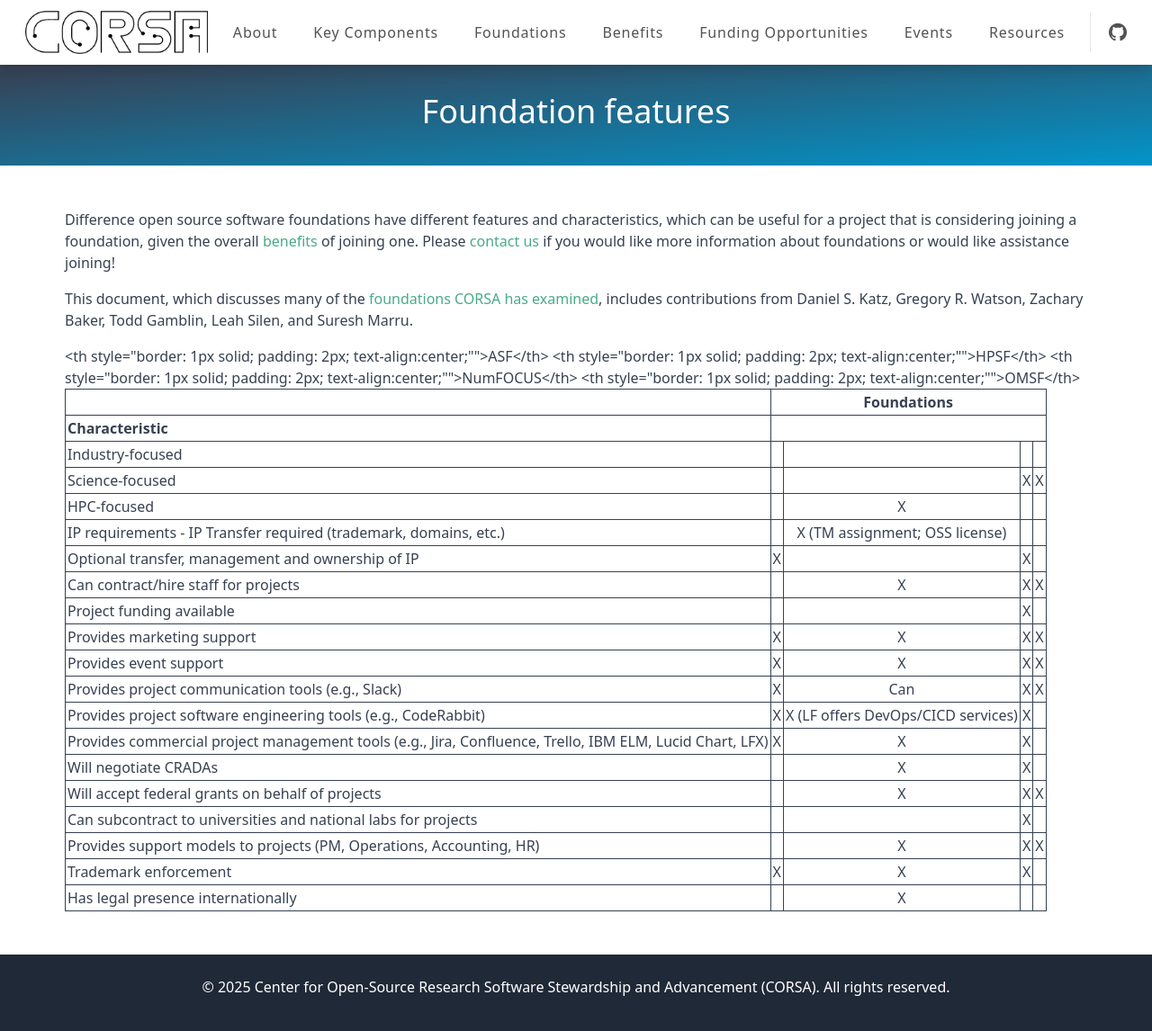
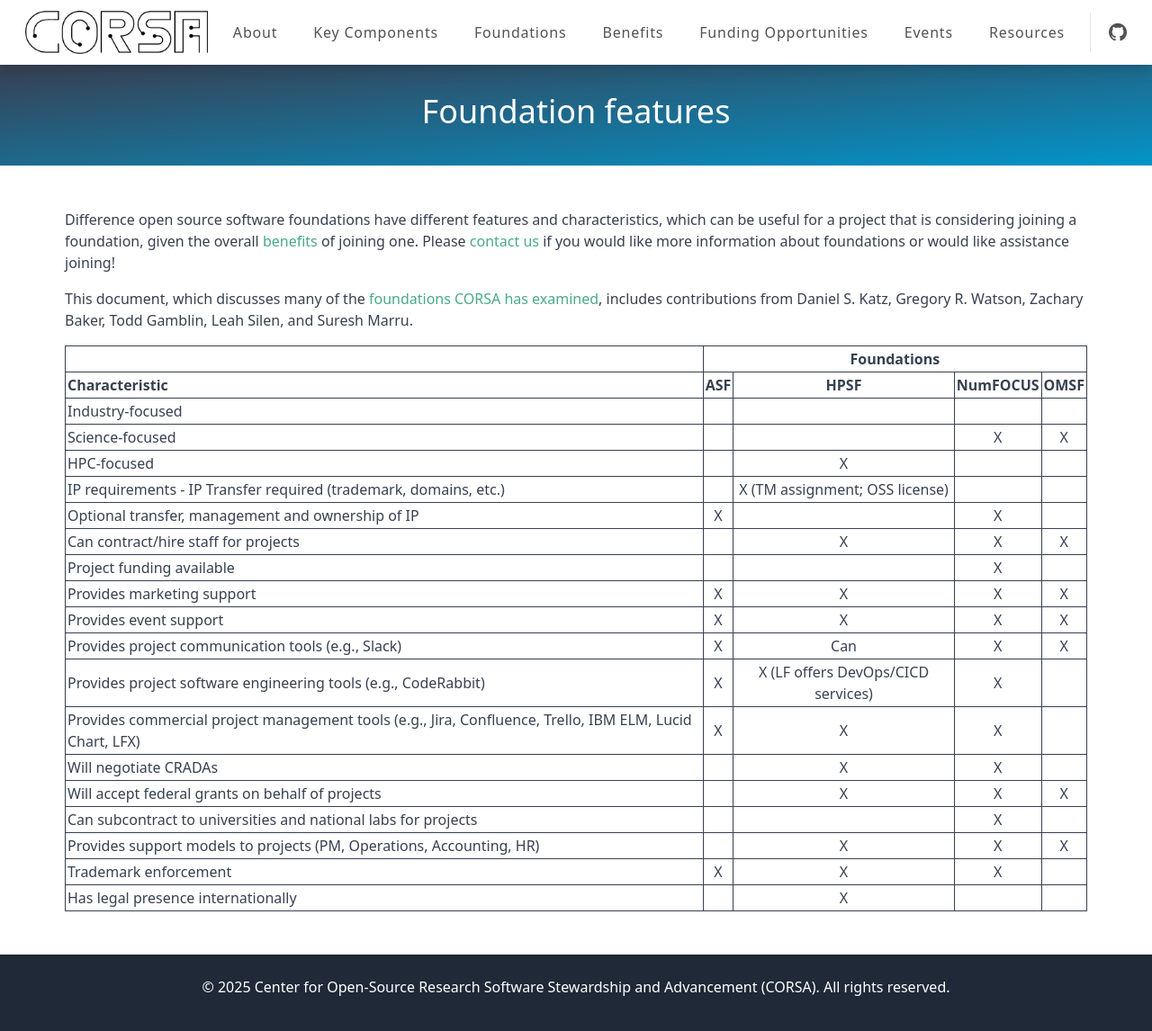
Before and after one commit to corsa-center/corsa-center.github.io, a Jekyll site: the page built from docs/foundations/features.md, in a window 1280 px wide and 1149 px high. Shown: the top 1146 px of the window at 90% size. Built offline with Jekyll 4.4.1, drawn with Linux system fonts in a browser that asks for light colours; nearby versions of some CDN libraries.

Commit message:
Update features.md

```diff
--- a/docs/foundations/features.md
+++ b/docs/foundations/features.md
@@ -16,10 +16,10 @@
   </tr>
   <tr>
     <th style="border: 1px solid;  padding: 2px; text-align:left;">Characteristic</th>
-    <th style="border: 1px solid;  padding: 2px; text-align:center;"">ASF</th>
-    <th style="border: 1px solid;  padding: 2px; text-align:center;"">HPSF</th>
-    <th style="border: 1px solid;  padding: 2px; text-align:center;"">NumFOCUS</th>
-    <th style="border: 1px solid;  padding: 2px; text-align:center;"">OMSF</th>
+    <th style="border: 1px solid;  padding: 2px; text-align:center;">ASF</th>
+    <th style="border: 1px solid;  padding: 2px; text-align:center;">HPSF</th>
+    <th style="border: 1px solid;  padding: 2px; text-align:center;">NumFOCUS</th>
+    <th style="border: 1px solid;  padding: 2px; text-align:center;">OMSF</th>
   </tr>
   <tr>
     <td style="border: 1px solid;  padding: 2px;">Industry-focused</td>
```
